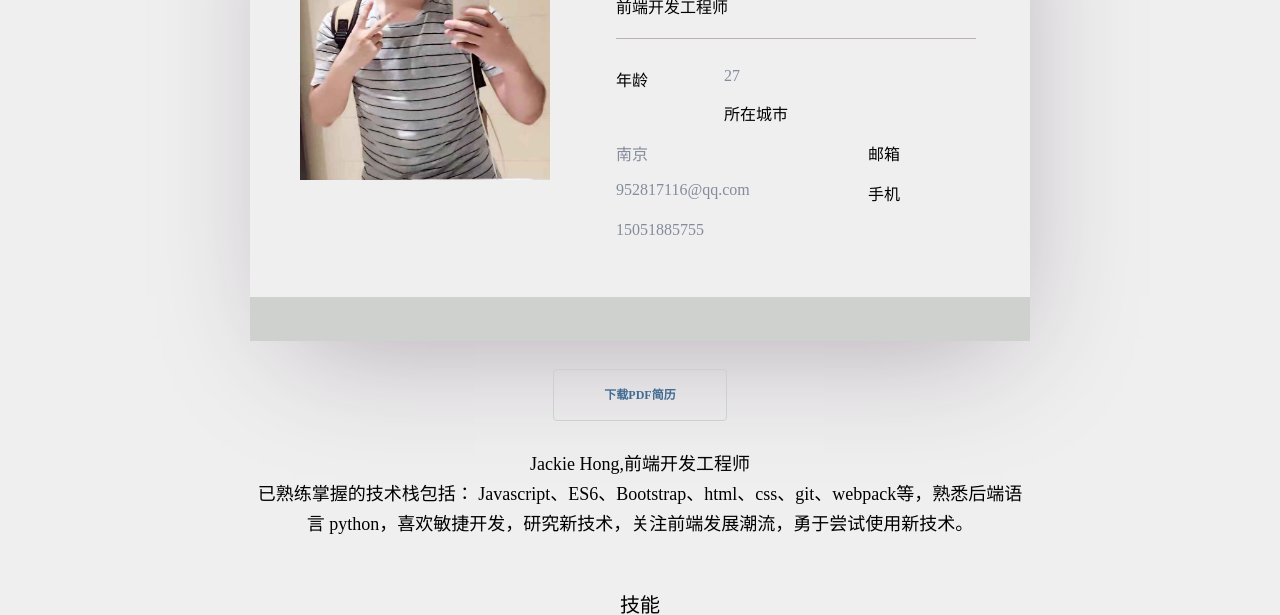
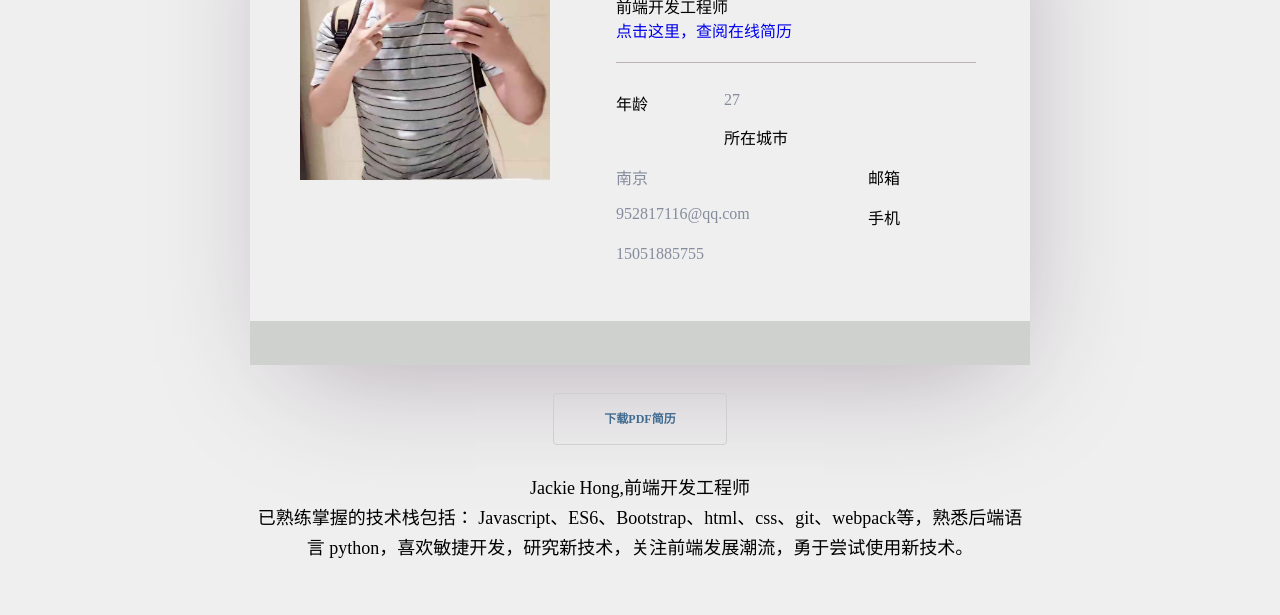
Before and after one commit to hongkai27/git-demo-1, a website built with webpack: page 简历/jianli-pdf.html in a window 1280 px wide. Shown: the part 485-1100 px from the top of the page. Built offline with nearby package versions, Linux system fonts and the light colour scheme; a script that the page names is missing.

Commit message:
完善简历

```diff
--- a/简历/jianli-pdf.html
+++ b/简历/jianli-pdf.html
@@ -86,7 +86,7 @@
         <div class="text">
           <span class="welcome">Hello</span>
           <h1>洪凯</h1>
-          <p>前端开发工程师</p>
+          <p>前端开发工程师</p><a href="https://hongkai27.github.io/git-demo-1/%E7%AE%80%E5%8E%86/jianli.html">点击这里，查阅在线简历</a>
           <hr>
           <dl>
             <dt>年龄</dt>
```
